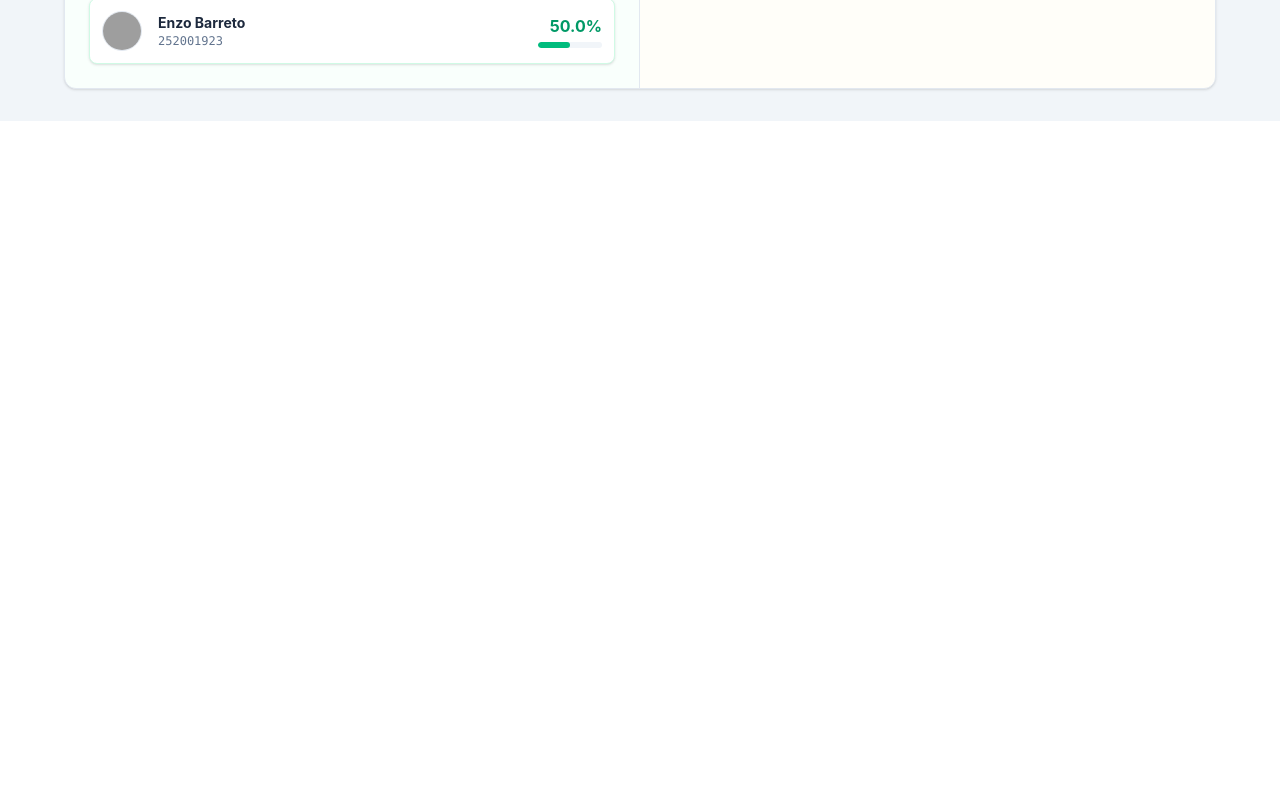
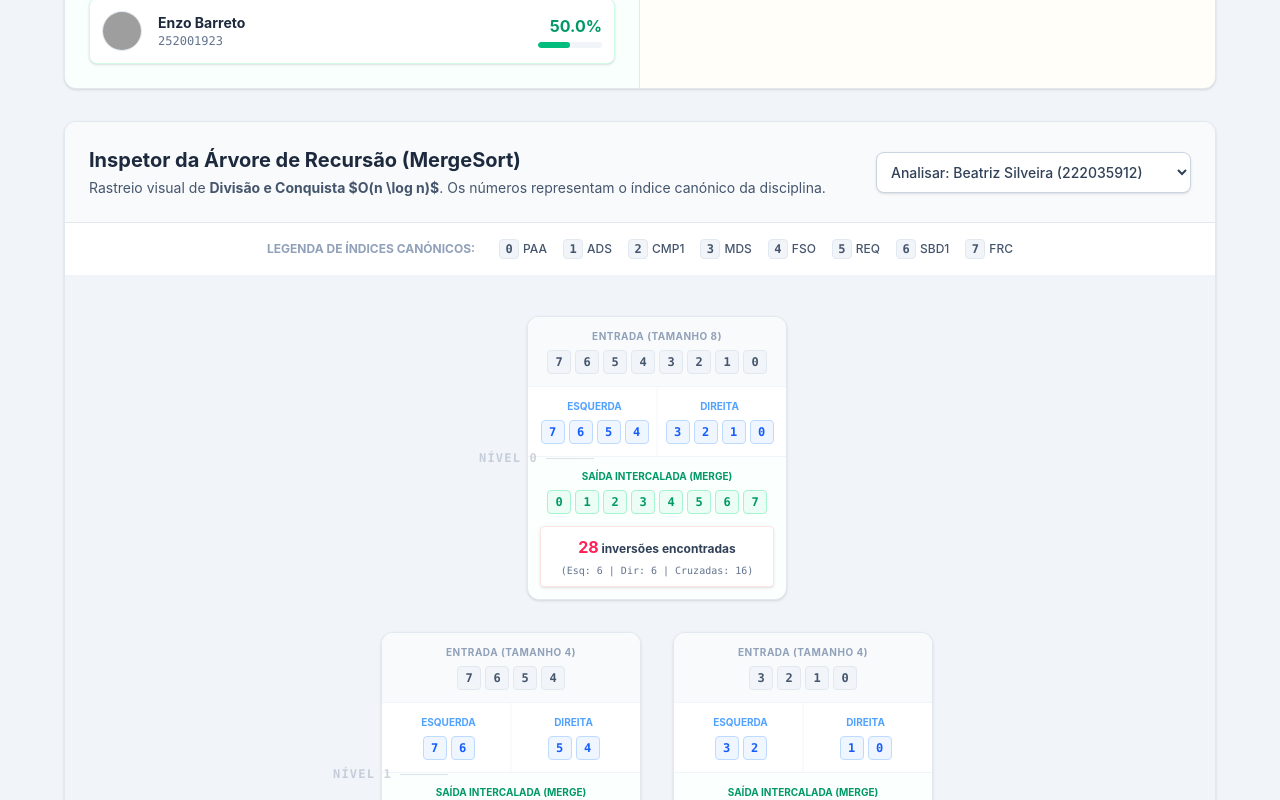
Before and after one commit to projeto-de-algoritmos-2026/G16_Dividir-e-Conquistar_PA-26.2, a React (Vite) app: page / in a window 1280 px wide. Shown: the part 1900-2700 px from the top of the page. Before the commit the page ends 2021 px from the top, so only its background shows below. Built offline with nearby package versions, Linux system fonts and the light colour scheme; grey boxes are pictures that could not be loaded.

Commit message:
feat: adiciona painel RecursionTree para rastreio do MergeSort

```diff
--- a/src/App.jsx
+++ b/src/App.jsx
@@ -1,6 +1,7 @@
 import React from 'react';
 import PreferenceRanker from './components/PreferenceRanker';
 import CohortAnalysis from './components/CohortAnalysis';
+import RecursionTree from './components/RecursionTree';
 
 function App() {
   return (
@@ -17,6 +18,7 @@ function App() {
       <main className="max-w-6xl mx-auto space-y-8">
         <PreferenceRanker />
         <CohortAnalysis />
+        <RecursionTree />
       </main>
     </div>
   );
--- /dev/null
+++ b/src/components/RecursionTree.jsx
@@ -0,0 +1,159 @@
+import React, { useState, useMemo } from 'react';
+import { defaultUserPreferences, simulatedStudents, canonicalTopics } from '../utils/studentData';
+import { calculatePeerAffinity } from '../utils/divideAndConquer';
+
+// Componente auxiliar para desenhar os vetores como blocos de números
+const ArrayBadge = ({ arr, color = 'slate' }) => {
+  if (!arr || arr.length === 0) return <div className="text-xs text-slate-400 italic">Vazio</div>;
+
+  const colorClasses = {
+    slate: 'bg-slate-100 text-slate-600 border-slate-200',
+    blue: 'bg-blue-50 text-blue-600 border-blue-200',
+    emerald: 'bg-emerald-50 text-emerald-600 border-emerald-200'
+  };
+
+  return (
+    <div className="flex flex-wrap justify-center gap-1">
+      {arr.map((num, idx) => (
+        <span
+          key={idx}
+          className={`w-6 h-6 flex items-center justify-center rounded border text-xs font-mono font-bold ${colorClasses[color]}`}
+        >
+          {num}
+        </span>
+      ))}
+    </div>
+  );
+};
+
+export default function RecursionTree() {
+  // Por padrão, selecionamos a Beatriz (perfil 2), que tem o array totalmente invertido
+  // para gerar uma árvore rica em inversões.
+  const [selectedStudentId, setSelectedStudentId] = useState(simulatedStudents[1].matricula);
+
+  const selectedStudent = useMemo(() => {
+    return simulatedStudents.find(s => s.matricula === selectedStudentId);
+  }, [selectedStudentId]);
+
+  const analysis = useMemo(() => {
+    if (!selectedStudent) return null;
+    return calculatePeerAffinity(defaultUserPreferences, selectedStudent.preferences);
+  }, [selectedStudent]);
+
+  // Agrupa os nós da árvore por profundidade (depth) para desenhar os níveis
+  const traceByDepth = useMemo(() => {
+    if (!analysis || !analysis.recursionTrace) return [];
+
+    const groups = [];
+    analysis.recursionTrace.forEach(step => {
+      if (!groups[step.depth]) groups[step.depth] = [];
+      groups[step.depth].push(step);
+    });
+
+    return groups;
+  }, [analysis]);
+
+  if (!analysis) return null;
+
+  return (
+    <div className="bg-white rounded-xl shadow-sm border border-slate-200 overflow-hidden mt-8">
+
+      {/* Header */}
+      <div className="bg-slate-50 border-b border-slate-200 p-6 flex flex-col md:flex-row justify-between items-start md:items-center gap-4">
+        <div>
+          <h2 className="text-xl font-bold text-slate-800">Inspetor da Árvore de Recursão (MergeSort)</h2>
+          <p className="text-sm text-slate-600 mt-1">
+            Rastreio visual de <strong>Divisão e Conquista $O(n \log n)$</strong>. Os números representam o índice canónico da disciplina.
+          </p>
+        </div>
+
+        <div className="w-full md:w-auto">
+          <select
+            value={selectedStudentId}
+            onChange={(e) => setSelectedStudentId(e.target.value)}
+            className="bg-white border border-slate-300 text-slate-700 text-sm rounded-lg focus:ring-blue-500 focus:border-blue-500 block w-full p-2.5 shadow-sm font-medium"
+          >
+            {simulatedStudents.map(student => (
+              <option key={student.matricula} value={student.matricula}>
+                Analisar: {student.name} ({student.matricula})
+              </option>
+            ))}
+          </select>
+        </div>
+      </div>
+
+      {/* Legenda de Índices */}
+      <div className="px-6 py-4 bg-white border-b border-slate-100 flex flex-wrap gap-4 items-center justify-center">
+        <span className="text-xs font-bold text-slate-400 uppercase mr-2">Legenda de Índices Canónicos:</span>
+        {defaultUserPreferences.map((topicId, idx) => (
+          <div key={topicId} className="flex items-center gap-1 text-xs">
+            <span className="w-5 h-5 flex items-center justify-center rounded bg-slate-100 border border-slate-200 text-slate-600 font-mono font-bold">{idx}</span>
+            <span className="text-slate-600 font-medium">{topicId}</span>
+          </div>
+        ))}
+      </div>
+
+      {/* Árvore Visual */}
+      <div className="p-6 bg-slate-100 overflow-x-auto">
+        <div className="min-w-max flex flex-col items-center gap-8 py-4">
+
+          {traceByDepth.map((nodes, depth) => (
+            <div key={depth} className="flex flex-col items-center relative">
+
+              {/* Linha indicadora de Nível */}
+              <div className="absolute left-0 top-1/2 -translate-y-1/2 -translate-x-12 hidden lg:flex items-center gap-2 opacity-30">
+                <span className="text-xs font-bold font-mono tracking-widest text-slate-500 uppercase">Nível {depth}</span>
+                <div className="w-12 h-px bg-slate-400"></div>
+              </div>
+
+              <div className="flex gap-4 md:gap-8 justify-center">
+                {nodes.map((node, i) => (
+                  <div key={`${depth}-${i}`} className="bg-white rounded-xl border border-slate-200 shadow-sm w-[260px] flex flex-col overflow-hidden transition-transform hover:-translate-y-1">
+
+                    {/* Cabeçalho do Nó (Vetor de Entrada) */}
+                    <div className="p-3 bg-slate-50 border-b border-slate-100 text-center">
+                      <div className="text-[10px] font-bold text-slate-400 mb-1.5 uppercase tracking-wider">Entrada (Tamanho {node.input.length})</div>
+                      <ArrayBadge arr={node.input} color="slate" />
+                    </div>
+
+                    {/* Divisão (Esquerda e Direita) */}
+                    <div className="flex justify-between p-3 relative">
+                      {/* Linha separadora vertical no meio */}
+                      <div className="absolute left-1/2 top-0 bottom-0 w-px bg-slate-100 -translate-x-1/2"></div>
+
+                      <div className="w-1/2 pr-2 text-center">
+                        <div className="text-[10px] font-bold text-blue-400 mb-1.5 uppercase">Esquerda</div>
+                        <ArrayBadge arr={node.left} color="blue" />
+                      </div>
+                      <div className="w-1/2 pl-2 text-center">
+                        <div className="text-[10px] font-bold text-blue-400 mb-1.5 uppercase">Direita</div>
+                        <ArrayBadge arr={node.right} color="blue" />
+                      </div>
+                    </div>
+
+                    {/* Conquista (Merge e Inversões) */}
+                    <div className="p-3 border-t border-slate-100 bg-emerald-50/20 text-center">
+                      <div className="text-[10px] font-bold text-emerald-600 mb-1.5 uppercase">Saída Intercalada (Merge)</div>
+                      <ArrayBadge arr={node.mergedOutput} color="emerald" />
+
+                      <div className="mt-3 bg-white rounded border border-rose-100 p-2 shadow-sm">
+                        <div className="text-xs font-bold text-slate-700">
+                          <span className="text-rose-500 text-base">{node.totalSubtreeInversions}</span> inversões encontradas
+                        </div>
+                        <div className="text-[10px] text-slate-500 mt-1 font-mono">
+                          (Esq: {node.leftInversions} | Dir: {node.rightInversions} | Cruzadas: {node.splitInversions})
+                        </div>
+                      </div>
+                    </div>
+
+                  </div>
+                ))}
+              </div>
+            </div>
+          ))}
+
+        </div>
+      </div>
+    </div>
+  );
+}
```
